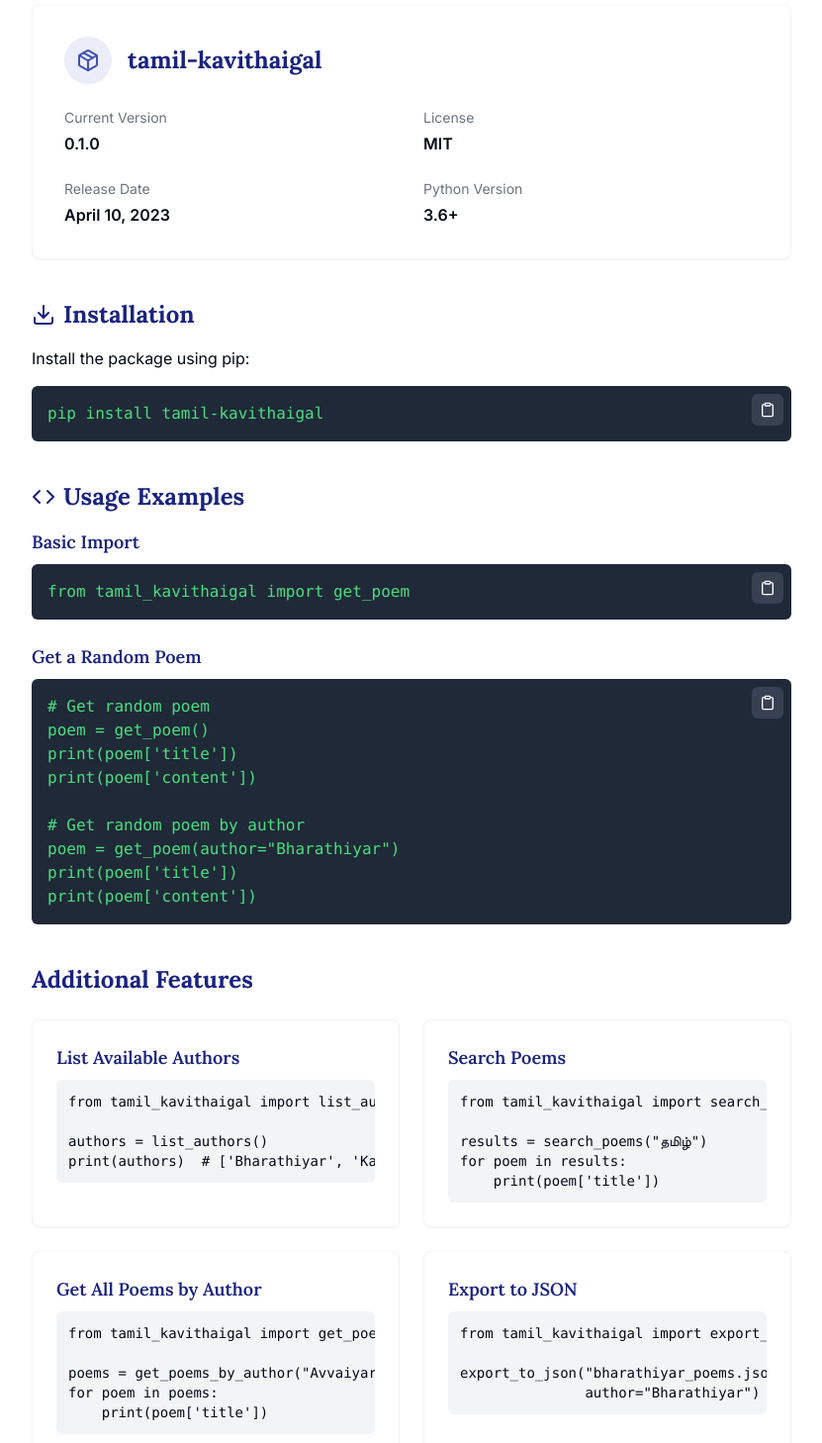
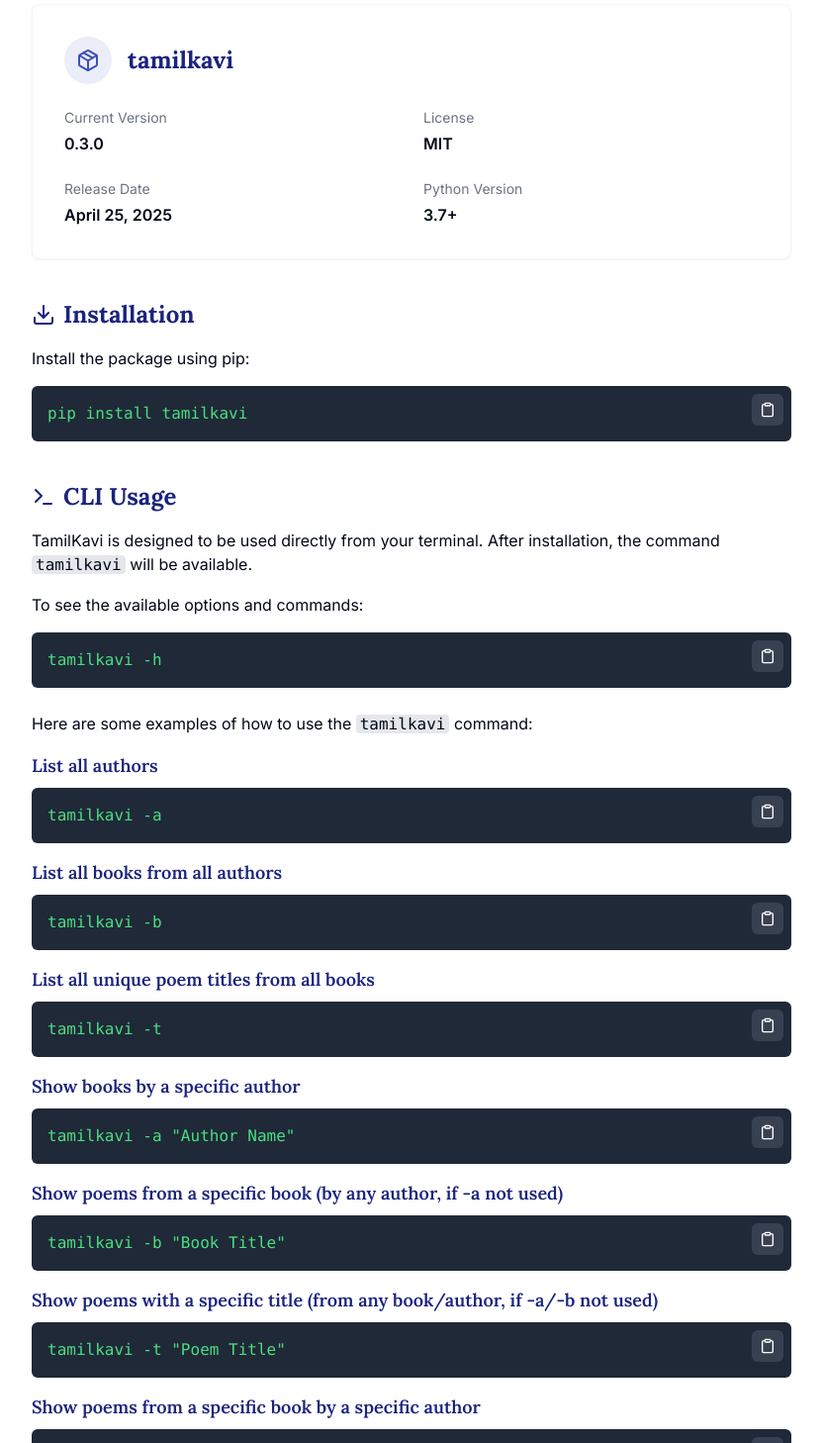
Before and after one commit to anandsundaramoorthysa/TamilKaviWebsite, a React (Vite) app in the folder TamilKaviWebsite/: page /package in a window 1280 px wide. Shown: the part 280-1738 px from the top of the page at 99% size, without its empty margins (224-1055 px from the left). Built offline with nearby package versions, Linux system fonts and the light colour scheme; a web font is replaced by a local one.

Commit message:
Update Preview Poem & Submit Page

```diff
--- a/TamilKaviWebsite/src/pages/PackagePage.tsx
+++ b/TamilKaviWebsite/src/pages/PackagePage.tsx
@@ -1,5 +1,5 @@
 import React, { useEffect } from 'react';
-import { Clipboard, Code, CopyCheck, Database, Download, Package } from 'lucide-react';
+import { Clipboard, Code, CopyCheck, Database, Download, Package, Terminal } from 'lucide-react'; // Import Terminal icon
 import { useState } from 'react';
 
 const PackagePage = () => {
@@ -7,10 +7,14 @@ const PackagePage = () => {
     document.title = 'Package | TamilKavi';
     window.scrollTo(0, 0);
   }, []);
+
   const [copied, setCopied] = useState<Record<string, boolean>>({
     install: false,
-    import: false,
-    usage: false
+    help: false, // Add key for help command copy
+    example1: false, // Add keys for example commands
+    example2: false,
+    example3: false
+    // Add more keys for other examples if needed
   });
 
   const copyToClipboard = (text: string, key: string) => {
@@ -18,16 +22,31 @@ const PackagePage = () => {
     setCopied({ ...copied, [key]: true });
     setTimeout(() => {
       setCopied({ ...copied, [key]: false });
-    }, 3000);
+    } , 3000); // Added space before 3000, consistent style
   };
+
+  // --- CLI Usage Examples Data ---
+  const cliExamples = [
+    { key: 'getHelp', command: 'tamilkavi -h', description: 'Get detailed help' },
+    { key: 'listAuthors', command: 'tamilkavi -a', description: 'List all authors' },
+    { key: 'listBooks', command: 'tamilkavi -b', description: 'List all books from all authors' },
+    { key: 'listTitles', command: 'tamilkavi -t', description: 'List all unique poem titles from all books' },
+    { key: 'showAuthorBooks', command: 'tamilkavi -a "Author Name"', description: 'Show books by a specific author' },
+    { key: 'showBookPoems', command: 'tamilkavi -b "Book Title"', description: 'Show poems from a specific book (by any author, if -a not used)' },
+    { key: 'showTitlePoems', command: 'tamilkavi -t "Poem Title"', description: 'Show poems with a specific title (from any book/author, if -a/-b not used)' },
+    { key: 'filterAuthorBook', command: 'tamilkavi -a "Author Name" -b "Book Title"', description: 'Show poems from a specific book by a specific author' },
+    { key: 'filterAuthorTitle', command: 'tamilkavi -a "Author Name" -t "Poem Title"', description: 'Show poems with a specific title by a specific author' },
+    { key: 'filterBookTitle', command: 'tamilkavi -b "Book Title" -t "Poem Title"', description: 'Show poems with a specific title from a specific book' },
+    { key: 'filterAuthorBookTitle', command: 'tamilkavi -a "Author Name" -b "Book Title" -t "Poem Title"', description: 'Show poems with a specific title from a specific book by a specific author' },
+  ];
 
   return (
     <div className="py-12">
       <div className="container-custom">
         <h1 className="text-4xl font-bold text-center mb-6">Package Information</h1>
         <p className="text-lg text-center mb-12 max-w-3xl mx-auto">
-          TamilKavi is available as an open-source Python package, making it easy to integrate
-          Tamil poems into your applications, research, or creative projects.
+          TamilKavi is available as an open-source Python package, providing a command-line interface
+          to explore a collection of Tamil poems.
         </p>
 
         <div className="max-w-3xl mx-auto">
@@ -37,13 +56,15 @@ const PackagePage = () => {
               <div className="bg-tamil-blue/10 p-3 rounded-full mr-4">
                 <Package className="h-6 w-6 text-tamil-blue" />
               </div>
-              <h2 className="text-2xl font-bold">tamil-kavithaigal</h2>
+              {/* Updated Package Name */}
+              <h2 className="text-2xl font-bold">tamilkavi</h2>
             </div>
 
             <div className="grid grid-cols-1 md:grid-cols-2 gap-6">
               <div>
                 <p className="text-sm text-gray-500 mb-1">Current Version</p>
-                <p className="font-semibold">0.1.0</p>
+                {/* Update Version if needed */}
+                <p className="font-semibold">0.3.0</p>
               </div>
               <div>
                 <p className="text-sm text-gray-500 mb-1">License</p>
@@ -51,11 +72,13 @@ const PackagePage = () => {
               </div>
               <div>
                 <p className="text-sm text-gray-500 mb-1">Release Date</p>
-                <p className="font-semibold">April 10, 2023</p>
+                {/* Updated Release Date */}
+                <p className="font-semibold">April 25, 2025</p> {/* Use current date */}
               </div>
               <div>
                 <p className="text-sm text-gray-500 mb-1">Python Version</p>
-                <p className="font-semibold">3.6+</p>
+                {/* Updated Python Version */}
+                <p className="font-semibold">3.7+</p> {/* Based on setup.py */}
               </div>
             </div>
           </div>
@@ -72,10 +95,11 @@ const PackagePage = () => {
 
             <div className="relative">
               <pre className="bg-gray-800 text-green-400 p-4 rounded-md overflow-x-auto">
-                pip install tamil-kavithaigal
+                {/* Updated Installation Command */}
+                pip install tamilkavi
               </pre>
               <button
-                onClick={() => copyToClipboard('pip install tamil-kavithaigal', 'install')}
+                onClick={() => copyToClipboard('pip install tamilkavi', 'install')}
                 className="absolute top-2 right-2 bg-gray-700 hover:bg-gray-600 text-white p-2 rounded-md"
                 aria-label="Copy to clipboard"
               >
@@ -84,139 +108,84 @@ const PackagePage = () => {
             </div>
           </div>
 
-          {/* Usage Examples */}
+          {/* CLI Usage Section - New Section */}
           <div className="mb-10">
             <h2 className="text-2xl font-bold mb-4 flex items-center">
-              <Code className="mr-2 h-6 w-6" />
-              Usage Examples
+              <Terminal className="mr-2 h-6 w-6" /> {/* Using Terminal icon for CLI */}
+              CLI Usage
             </h2>
+             <p className="mb-4">
+              TamilKavi is designed to be used directly from your terminal. After installation, the command <code className="bg-gray-200 px-1 rounded">tamilkavi</code> will be available.
+            </p>
 
-            <div className="space-y-6">
-              <div>
-                <h3 className="text-lg font-semibold mb-2">Basic Import</h3>
-                <div className="relative">
+             <p className="mb-4">
+              To see the available options and commands:
+            </p>
+             <div className="relative mb-6">
                 <pre className="bg-gray-800 text-green-400 p-4 rounded-md overflow-x-auto">
-                    from tamil_kavithaigal import get_poem
+                  {cliExamples[0].command} {/* Display the help command */}
                 </pre>
                 <button
-                    onClick={() => copyToClipboard('from tamil_kavithaigal import get_poem', 'import')}
+                  onClick={() => copyToClipboard(cliExamples[0].command, cliExamples[0].key)}
                   className="absolute top-2 right-2 bg-gray-700 hover:bg-gray-600 text-white p-2 rounded-md"
                   aria-label="Copy to clipboard"
                 >
-                    {copied.import ? <CopyCheck className="h-4 w-4" /> : <Clipboard className="h-4 w-4" />}
+                  {copied[cliExamples[0].key] ? <CopyCheck className="h-4 w-4" /> : <Clipboard className="h-4 w-4" />}
+                </button>
+              </div>
+
+             <p className="mb-4">
+              Here are some examples of how to use the <code className="bg-gray-200 px-1 rounded">tamilkavi</code> command:
+            </p>
+
+            <div className="space-y-4">
+              {cliExamples.slice(1).map((example) => ( // Map over examples starting from the second one
+                <div key={example.key}>
+                  <h3 className="text-lg font-semibold mb-2">{example.description}</h3>
+                  <div className="relative">
+                    <pre className="bg-gray-800 text-green-400 p-4 rounded-md overflow-x-auto">
+                      {example.command}
+                    </pre>
+                     <button
+                        onClick={() => copyToClipboard(example.command, example.key)}
+                        className="absolute top-2 right-2 bg-gray-700 hover:bg-gray-600 text-white p-2 rounded-md"
+                        aria-label="Copy to clipboard"
+                      >
+                        {copied[example.key] ? <CopyCheck className="h-4 w-4" /> : <Clipboard className="h-4 w-4" />}
                       </button>
                   </div>
                 </div>
-
-              <div>
-                <h3 className="text-lg font-semibold mb-2">Get a Random Poem</h3>
-                <div className="relative">
-                  <pre className="bg-gray-800 text-green-400 p-4 rounded-md overflow-x-auto">
-{`# Get random poem
-poem = get_poem()
-print(poem['title'])
-print(poem['content'])
-
-# Get random poem by author
-poem = get_poem(author="Bharathiyar")
-print(poem['title'])
-print(poem['content'])`}
-                  </pre>
-                  <button
-                    onClick={() => copyToClipboard(`# Get random poem
-poem = get_poem()
-print(poem['title'])
-print(poem['content'])
-
-# Get random poem by author
-poem = get_poem(author="Bharathiyar")
-print(poem['title'])
-print(poem['content'])`, 'usage')}
-                    className="absolute top-2 right-2 bg-gray-700 hover:bg-gray-600 text-white p-2 rounded-md"
-                    aria-label="Copy to clipboard"
-                  >
-                    {copied.usage ? <CopyCheck className="h-4 w-4" /> : <Clipboard className="h-4 w-4" />}
-                  </button>
-                </div>
-              </div>
-            </div>
+              ))}
             </div>
 
-          {/* Additional Features */}
-          <div className="mb-10">
-            <h2 className="text-2xl font-bold mb-6">Additional Features</h2>
-
-            <div className="grid grid-cols-1 md:grid-cols-2 gap-6">
-              <div className="bg-white p-6 rounded-lg shadow-sm border border-gray-100">
-                <h3 className="text-lg font-semibold mb-2">List Available Authors</h3>
-                <pre className="bg-gray-100 p-3 rounded-md overflow-x-auto text-xs md:text-sm">
-{`from tamil_kavithaigal import list_authors
-
-authors = list_authors()
-print(authors)  # ['Bharathiyar', 'Kannadasan', ...]`}
-                </pre>
           </div>
 
-              <div className="bg-white p-6 rounded-lg shadow-sm border border-gray-100">
-                <h3 className="text-lg font-semibold mb-2">Search Poems</h3>
-                <pre className="bg-gray-100 p-3 rounded-md overflow-x-auto text-xs md:text-sm">
-{`from tamil_kavithaigal import search_poems
-
-results = search_poems("தமிழ்")
-for poem in results:
-    print(poem['title'])`}
-                </pre>
-              </div>
-
-              <div className="bg-white p-6 rounded-lg shadow-sm border border-gray-100">
-                <h3 className="text-lg font-semibold mb-2">Get All Poems by Author</h3>
-                <pre className="bg-gray-100 p-3 rounded-md overflow-x-auto text-xs md:text-sm">
-{`from tamil_kavithaigal import get_poems_by_author
-
-poems = get_poems_by_author("Avvaiyar")
-for poem in poems:
-    print(poem['title'])`}
-                </pre>
-              </div>
-
-              <div className="bg-white p-6 rounded-lg shadow-sm border border-gray-100">
-                <h3 className="text-lg font-semibold mb-2">Export to JSON</h3>
-                <pre className="bg-gray-100 p-3 rounded-md overflow-x-auto text-xs md:text-sm">
-{`from tamil_kavithaigal import export_to_json
-
-export_to_json("bharathiyar_poems.json",
-               author="Bharathiyar")`}
-                </pre>
-              </div>
-            </div>
-          </div>
-
-          {/* Data Structure */}
+          {/* Data Structure - Kept as is */}
           <div className="mb-10">
             <h2 className="text-2xl font-bold mb-4 flex items-center">
               <Database className="mr-2 h-6 w-6" />
               Data Structure
             </h2>
             <p className="mb-4">
-              The package follows a hierarchical data structure:
+              The poetry data included in the package follows this hierarchical JSON structure:
             </p>
 
             <div className="bg-white p-6 rounded-lg shadow-sm border border-gray-100">
-              <pre className="bg-gray-100 p-4 rounded-md overflow-x-auto">
+              <pre className="bg-gray-100 p-4 rounded-md overflow-x-auto text-xs md:text-sm">
 {`{
   "author": "Author Name",
-  "contact": "Optional contact info",
+  "contact": "author@gmail.com",
   "books": [
     {
       "booktitle": "Book Title",
-      "coverimage": "Optional cover image URL",
+      "booktitle_tanglish": "Book Title in Tanglish",
       "description": "Book description",
       "category": "Book category",
       "context": [
         {
           "title": "Poem Title",
           "line": "Poem content...",
-          "meaning": "Optional translation or meaning"
+          "meaning": "Poem Meaning"
         },
         // More poems...
       ]
@@ -228,26 +197,36 @@ export_to_json("bharathiyar_poems.json",
             </div>
           </div>
 
+          {/* Contribute Section - Updated Links */}
           <div className="bg-tamil-earth-light p-8 rounded-lg text-center">
-            <h3 className="text-xl font-bold mb-4">Want to contribute to the package?</h3>
+            <h3 className="text-xl font-bold mb-4">Want to contribute to the project?</h3> {/* Updated text slightly */}
             <div className="flex flex-wrap gap-4 justify-center">
               <a
-                href="https://github.com/anandsundaramoorthysa/TamilKavi"
+                href="https://github.com/anandsundaramoorthysa/tamilkavi"
                 target="_blank"
                 rel="noopener noreferrer"
-                className="btn-primary"
+                className="btn-primary" // Assuming btn-primary class exists for styling
               >
                 Visit on GitHub
               </a>
               <a
-                href="https://pypi.org/project/tamil-kavithaigal/"
+                href="https://pypi.org/project/tamilkavi/"
                 target="_blank"
                 rel="noopener noreferrer"
-                className="btn-secondary"
+                className="btn-secondary" // Assuming btn-secondary class exists for styling
               >
                 View on PyPI
               </a>
             </div>
+             {/* Add link to submission form if needed, can be another button */}
+             {/* <a
+                href="https://tamilkavi.jigg.win/contribute"
+                target="_blank"
+                rel="noopener noreferrer"
+                className="btn-tertiary" // Assuming another class for styling
+              >
+                Go to Submission Form
+              </a> */}
           </div>
         </div>
       </div>
```
Lines whose indentation alone changed are shown as unchanged.
